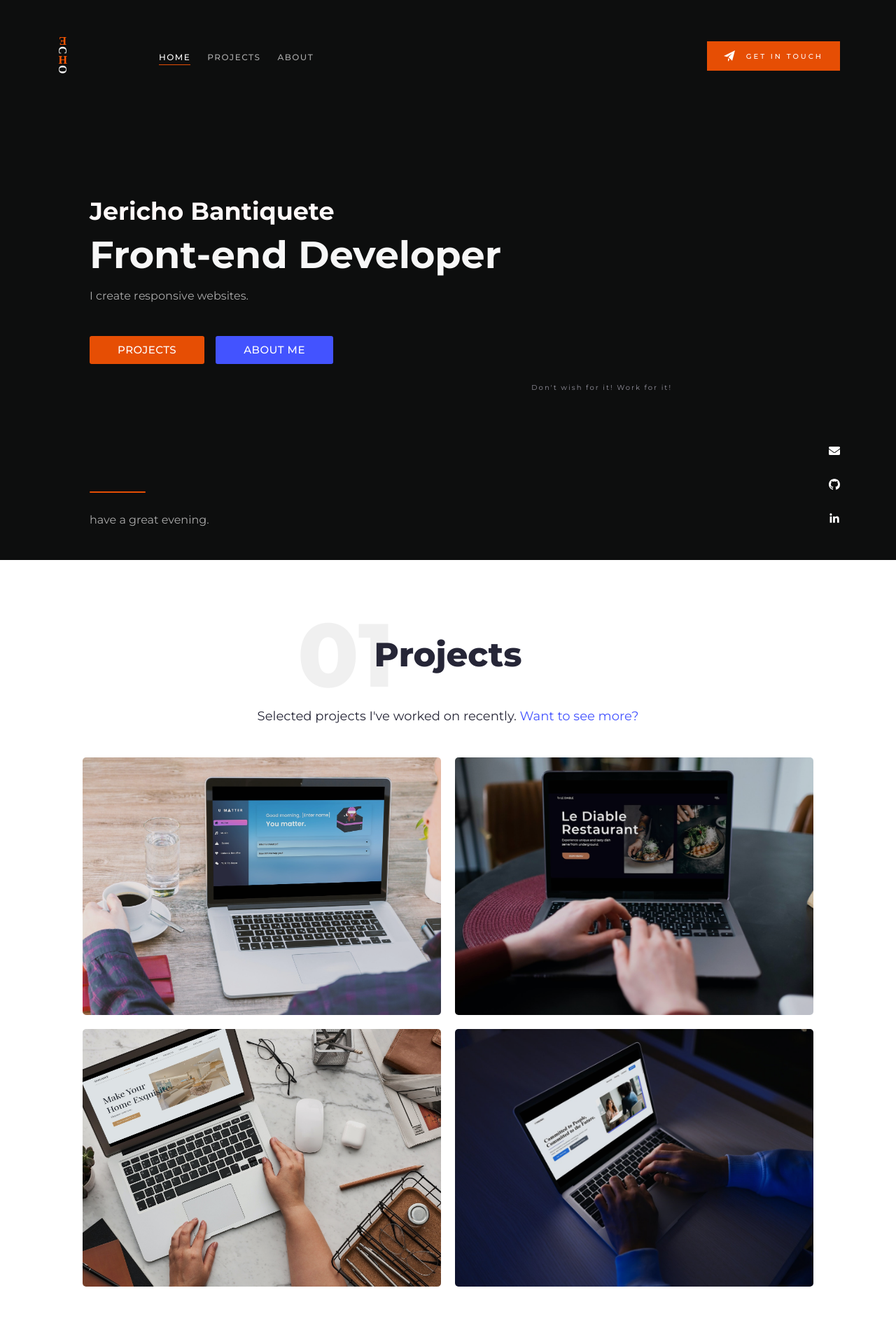
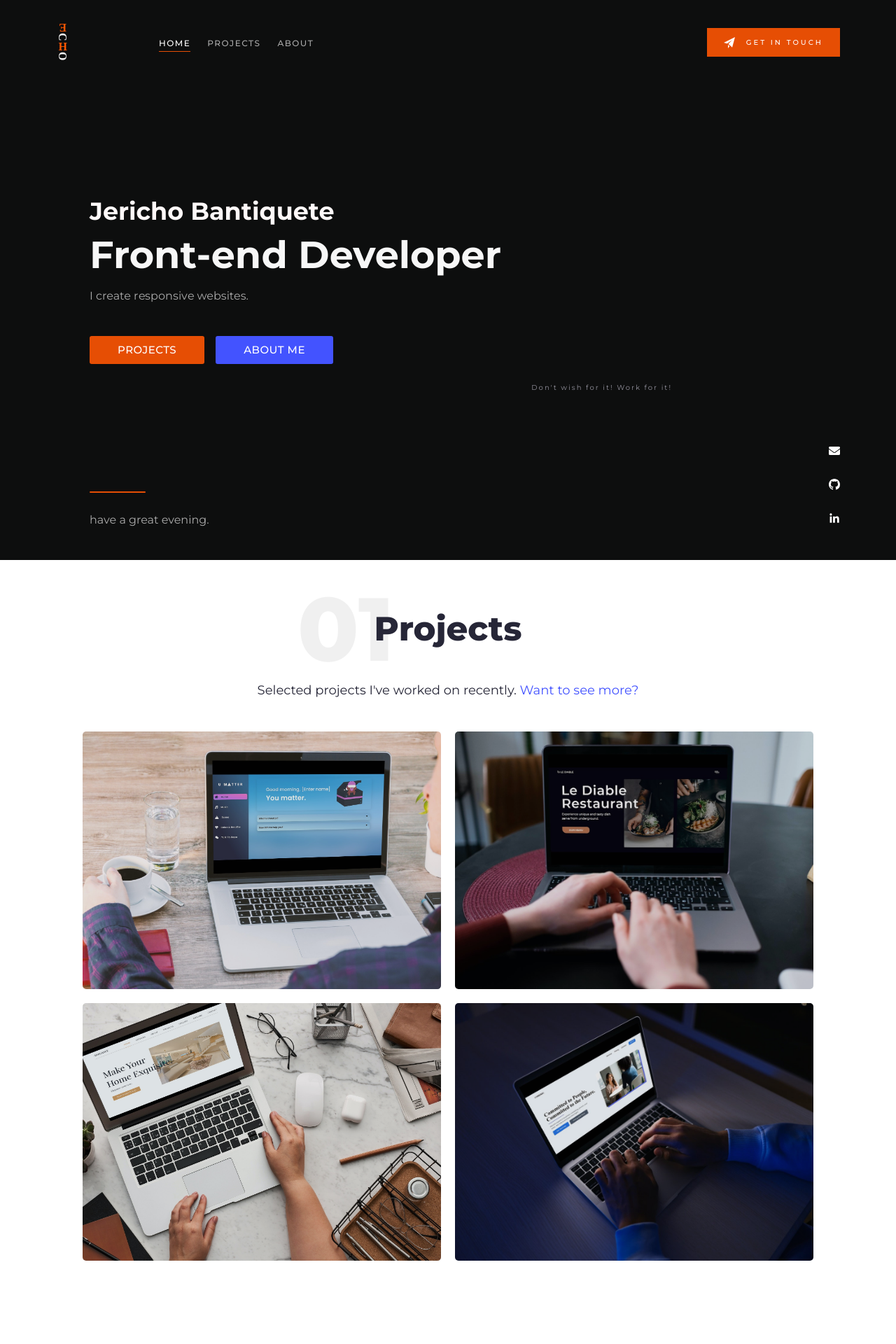
Before and after one commit to monciego/portfolio-react, a React (Create React App) app: page / in a window 1280 px wide. Shown: the top 1920 px of the page at 70% size. Built offline with nearby package versions, Linux system fonts and the light colour scheme.

Commit message:
calculate and change  height nav for offset and window scroll effects

```diff
--- a/src/components/Navbar/Navbar.js
+++ b/src/components/Navbar/Navbar.js
@@ -18,7 +18,7 @@ const Navbar = () => {
   const [isOpen, setIsOpen] = useState(false);
   // Height
   const stickyNavFunction = () => {
-    if (window.scrollY >= 500) {
+    if (window.scrollY >= 510) {
       setStickyNav(true);
     } else {
       setStickyNav(false);
@@ -51,7 +51,7 @@ const Navbar = () => {
             spy={true}
             spyThrottle={0}
             exact="true"
-            offset={-50}
+            offset={-85.26}
           >
             Home
           </StyledNavLinks>
@@ -65,7 +65,7 @@ const Navbar = () => {
             spy={true}
             spyThrottle={0}
             exact="true"
-            offset={-50}
+            offset={-85.26}
           >
             Projects
           </StyledNavLinks>
@@ -79,7 +79,7 @@ const Navbar = () => {
             spy={true}
             spyThrottle={0}
             exact="true"
-            offset={-50}
+            offset={-85.26}
           >
             About
           </StyledNavLinks>
--- a/src/components/styles/Global.js
+++ b/src/components/styles/Global.js
@@ -31,10 +31,10 @@ const GlobalStyles = createGlobalStyle`
     }
 
     section{
-        padding: 6.6125rem 5rem 7.6125rem 5rem;
+        padding: 4.32875rem 5rem 7.6125rem 5rem;
 
         @media all and (max-width: ${({ theme }) => theme.breakpoints.md}) {
-            padding: 6.6125rem 2.5rem 7.6125rem 2.5rem;
+            padding: 7.6125rem 2.5rem 7.6125rem 2.5rem;
          }
       }
 `;
--- a/src/components/styles/Navbar.styled.js
+++ b/src/components/styles/Navbar.styled.js
@@ -9,11 +9,10 @@ export const StyledNavbar = styled.nav`
   display: flex;
   justify-content: space-between;
   align-items: center;
-  height: 20vh;
+  height: 7.5625rem;
   padding: 0 5rem;
   transition: 0.5s ease-in-out;
   z-index: 999;
-  background-color: ${({ theme }) => theme.backgroundColor.dark};
   color: #fff;
 
   &.sticky {
@@ -21,8 +20,8 @@ export const StyledNavbar = styled.nav`
     left: 0;
     right: 0;
     top: 0;
-    background-color: #0b0b0c;
-    height: 14vh;
+    background-color: ${({ theme }) => theme.backgroundColor.dark};
+    height: 5.32875rem;
     z-index: 999;
   }
 
```
